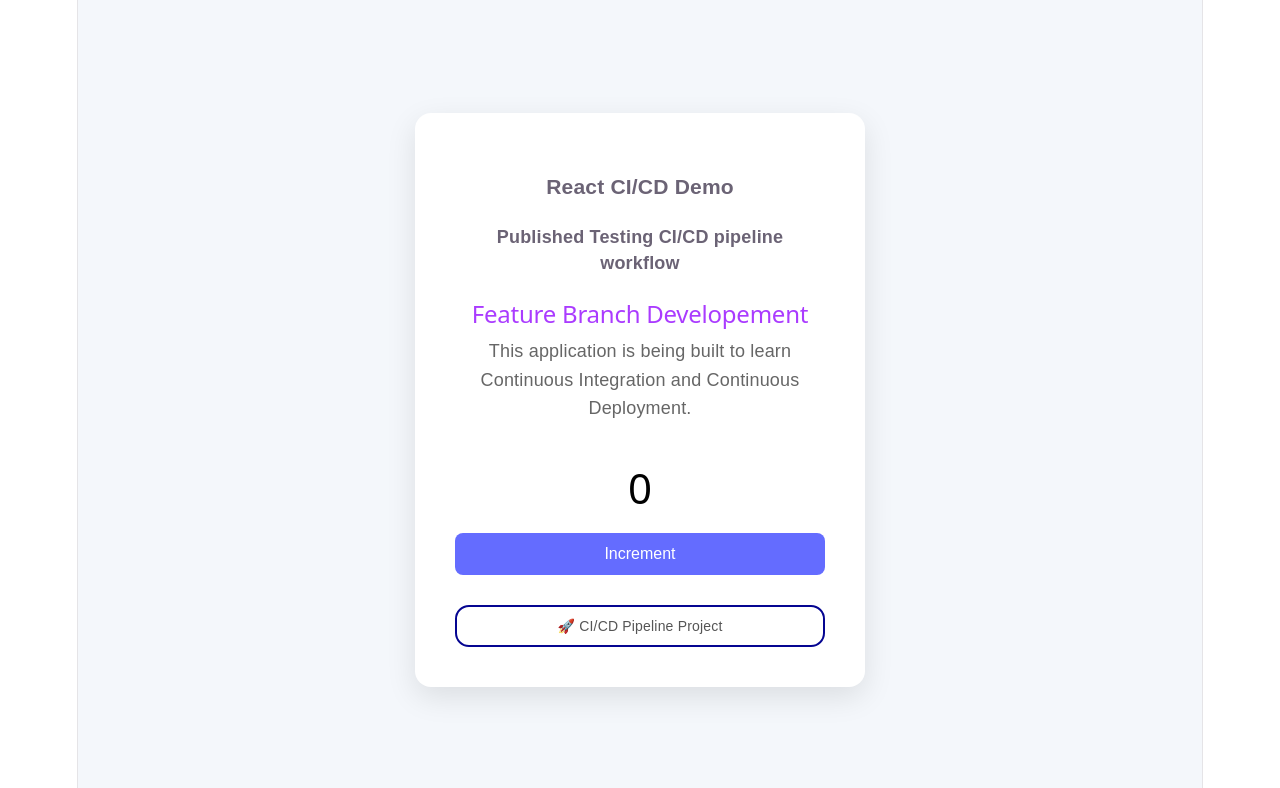
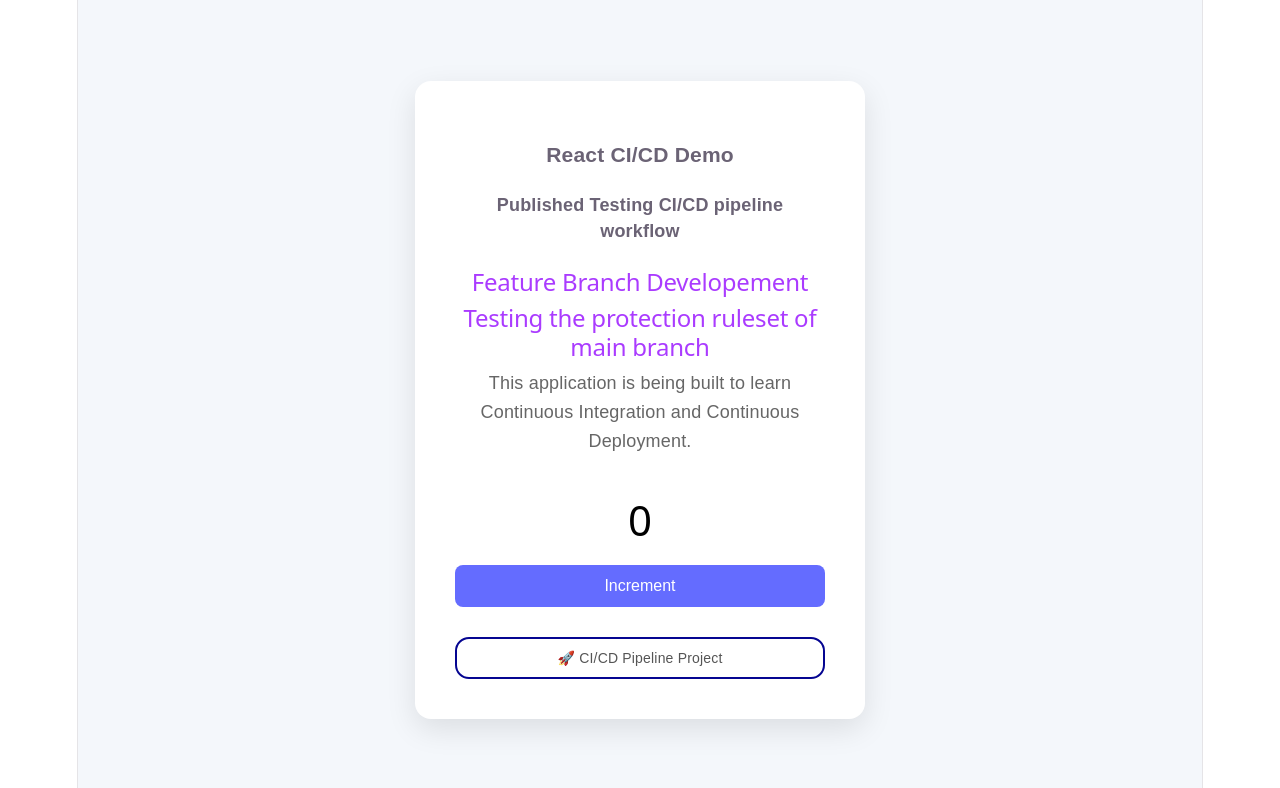
Before and after one commit to Debjit7980/react-cicd-demo, a React (Vite) app: page / in a window 1280 px wide. Shown: the top 788 px of the page. Built offline with nearby package versions, Linux system fonts and the light colour scheme.

Commit message:
Test CI/CD pipeline

```diff
--- a/src/App.jsx
+++ b/src/App.jsx
@@ -10,6 +10,7 @@ function App() {
         <h3>React CI/CD Demo</h3>
         <h4>Published Testing CI/CD pipeline workflow</h4>
         <h2>Feature Branch Developement</h2>
+        <h2>Testing the protection ruleset of main branch</h2>
         <p className="description">
           This application is being built to learn
           Continuous Integration and Continuous Deployment.
```
